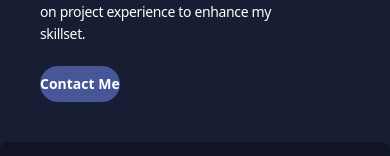
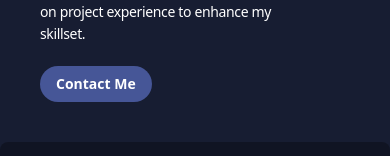
Before and after one commit to farhan3113/Porfolio, a React (Vite) app: page / in a window 390 px wide. Shown: the part 292-448 px from the top of the page. Built offline with nearby package versions, Linux system fonts and the light colour scheme.

Commit message:
button changes

```diff
--- a/src/Components/Home/Home.jsx
+++ b/src/Components/Home/Home.jsx
@@ -18,7 +18,7 @@ const Home = () => {
           development and hands-on project experience to enhance my skillset.
         </p>
         <button
-          className="mt-5 md:md-10 text-white py-2 text-sm md:text-lg  md:py-2
+          className="mt-5 md:md-10 px-4 text-white py-2 text-sm md:text-lg  md:py-2
         md:px-4  hover:opacity-85 duration-300 hover:scale-105 font-semibold rounded-3xl bg-[#465697]"
         >
           Contact Me
```
